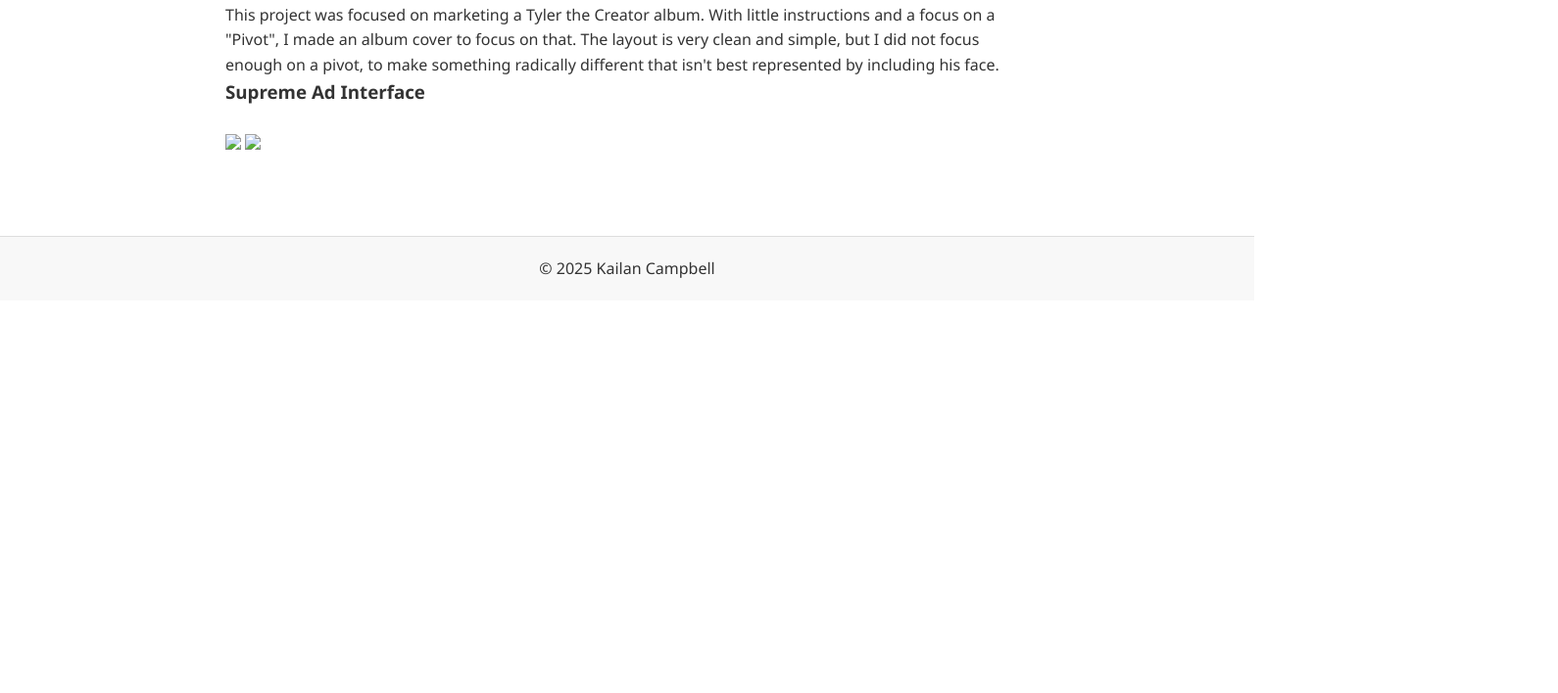
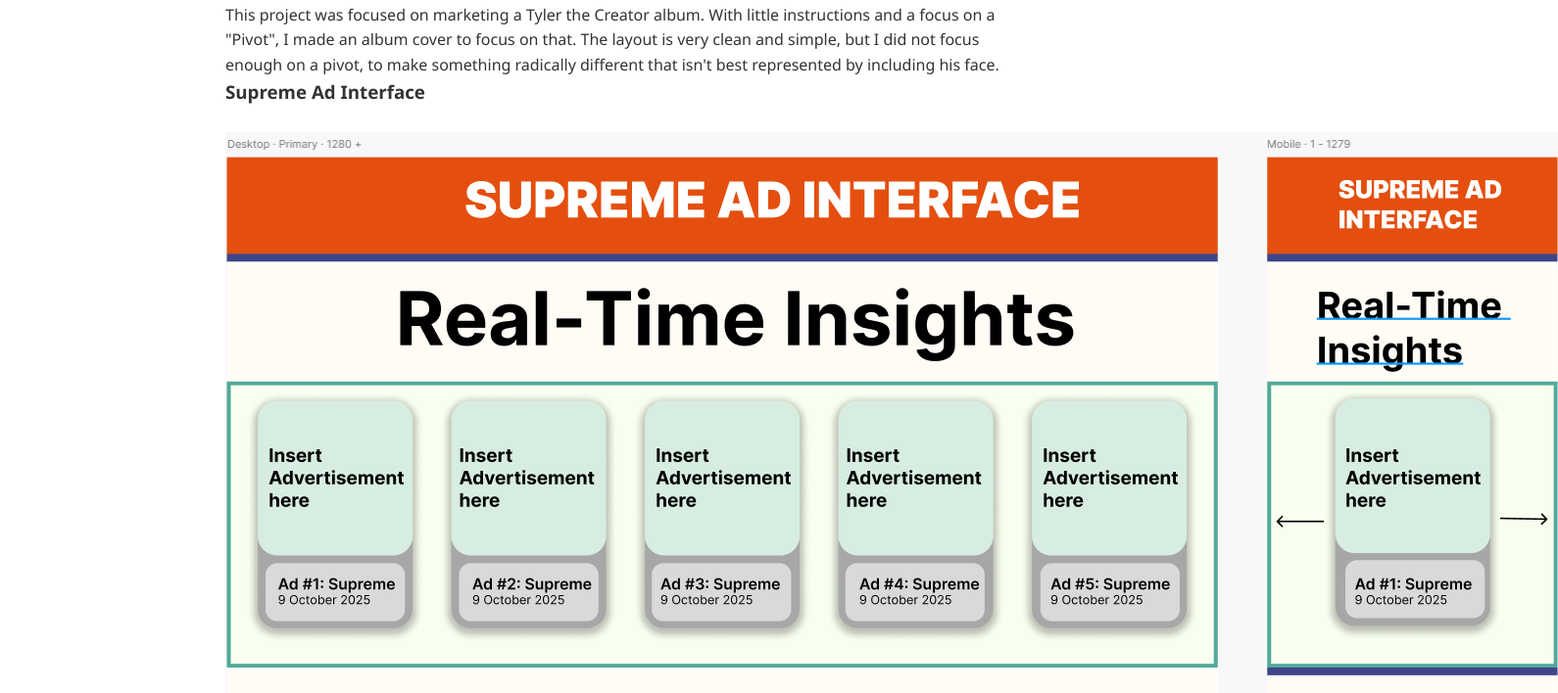
Before and after one commit to KailanCampbell/Kailan-s-Personal-Portfolio, a plain HTML site: page portfolio/coding.html in a window 1280 px wide. Shown: the part 1418-2126 px from the top of the page at 98% size, 1590 px wide, since content can reach past the window. Before the commit the page ends 1725 px from the top, so only its background shows below. Drawn offline with Linux system fonts and the light colour scheme.

Commit message:
Update coding.html

```diff
--- a/portfolio/coding.html
+++ b/portfolio/coding.html
@@ -38,8 +38,8 @@
       Supreme Ad Interface
     </h3>
     <br/>
-    <img src="supremeadinterface.png">
-    <img src="supremeadinterfacead1.png">
+    <img src="../supremeadinterface.png">
+    <img src="../supremeadinterfacead1.png">
   </main>
 
   <footer>
```
